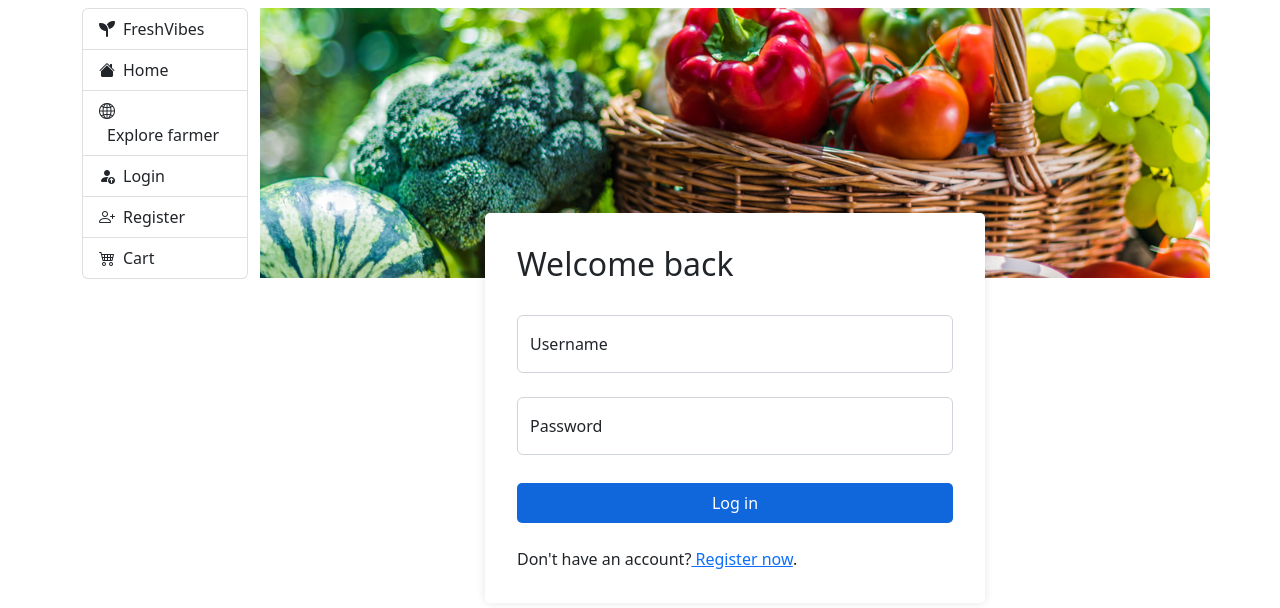
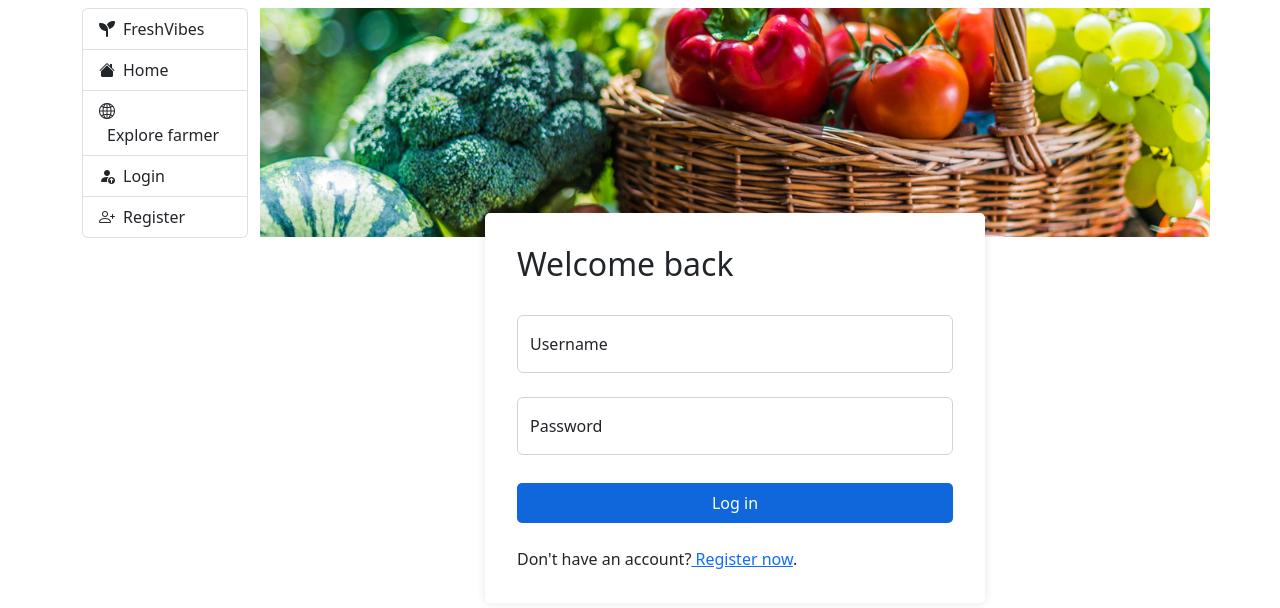
Before and after one commit to yanzhenl/5610-team-project, a React (Create React App) app: page /login in a window 1280 px wide. Shown: the top 608 px of the page. Built offline with nearby package versions, Linux system fonts and the light colour scheme.

Commit message:
Optimize login by roles

```diff
--- a/src/login/index.js
+++ b/src/login/index.js
@@ -22,12 +22,18 @@ function Login() {
             if (result.type === "users/login/rejected") {
                 setErrorMessage(result.payload);
             } else {
-                navigate("/home");
+                // Check the role of the logged-in user and navigate accordingly
+                if (result.payload.role === "FARMER") {
+                    navigate("/profile");
+                } else {
+                    navigate("/home");
+                }
             }
         } catch (err) {
             console.log(err);
         }
     };
+
 
 
 
--- a/src/navigation-sidebar/index.js
+++ b/src/navigation-sidebar/index.js
@@ -64,18 +64,19 @@ const NavigationSidebar = () => {
                     </Link>
                 )}
 
+                {currentUser && currentUser.role === "USER" && (
+                    <>
                         <Link to="/cart-list" className={`list-group-item list-group-item-action
                         ${active === 'cart'?'active':''}`}>
                             <i className="bi bi-cart4 float-start"></i>
                             <span className="d-none d-xl-block float-start ms-2">Cart</span>
                         </Link>
-
-                {currentUser && (
                         <Link to="/order-history" className={`list-group-item list-group-item-action
                         ${active === 'orders'?'active':''}`}>
                             <i className="bi bi-bag-check float-start"></i>
                             <span className="d-none d-xl-block float-start ms-2">Orders</span>
                         </Link>
+                    </>
                 )}
 
             </div>
```
Lines whose indentation alone changed are shown as unchanged.
